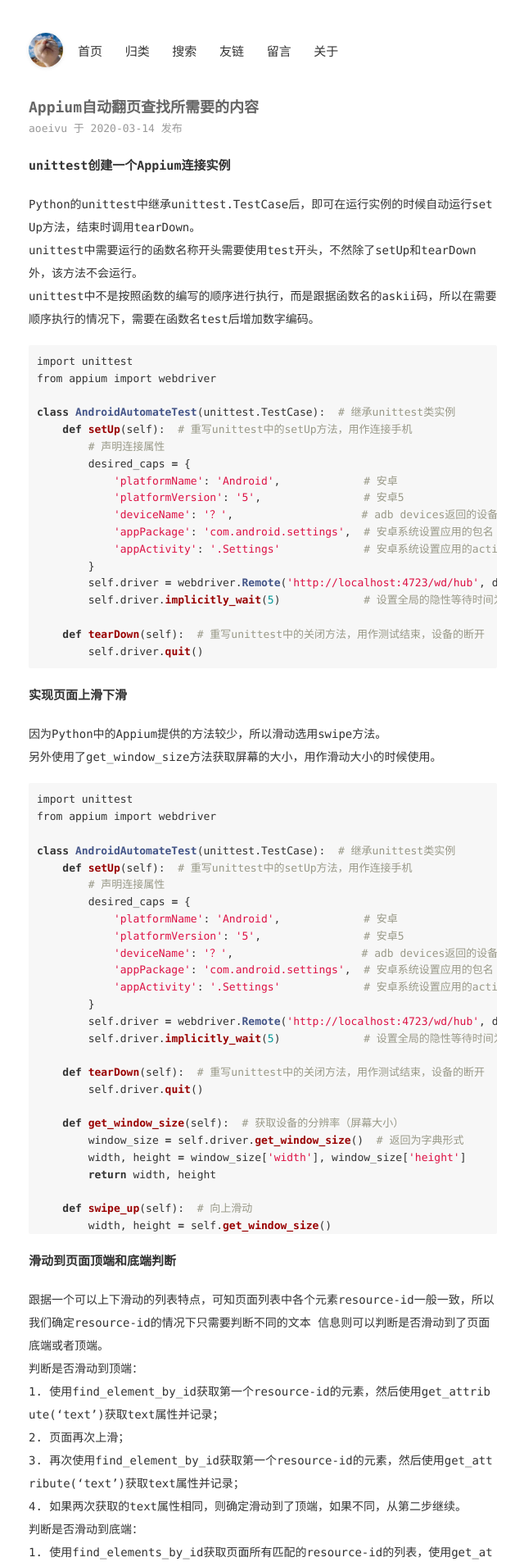
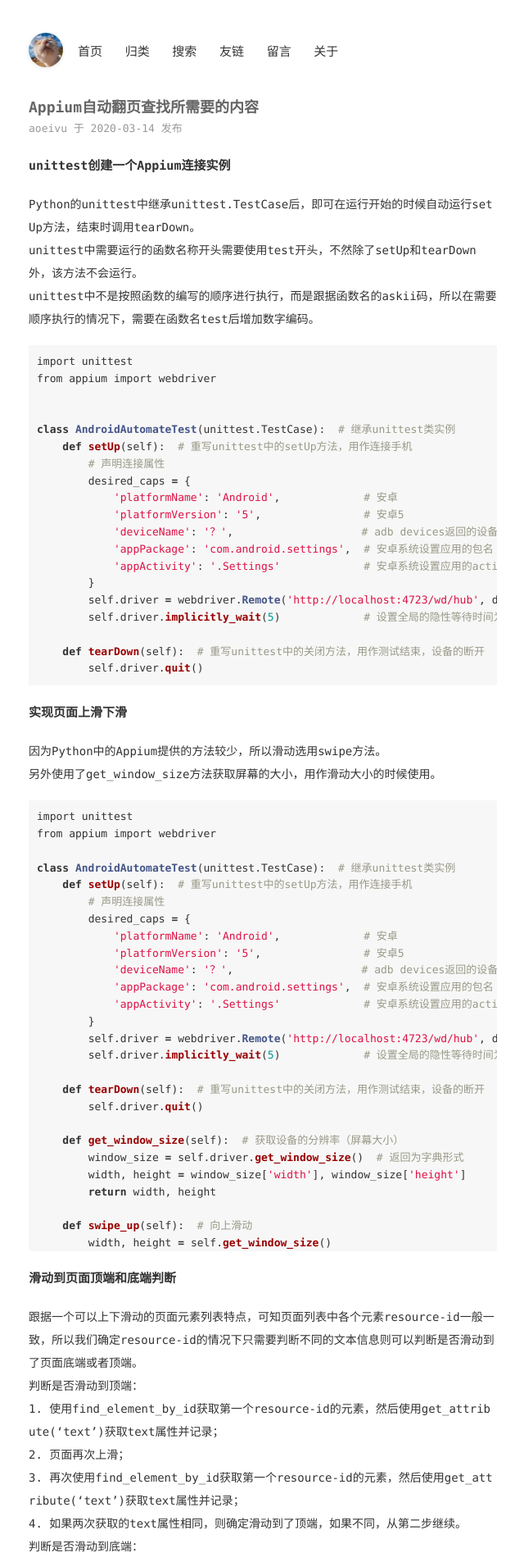
Before and after one commit to aoeivu/aoeivu, a Jekyll site: the page built from _posts/2020-03-14-Appium自动翻页查找所需要的内容.md, in a window 1280 px wide. Shown: the top 1905 px of the page at 82% size, without its empty margins (319-959 px from the left). Built offline with Jekyll 4.4.1, drawn with Linux system fonts in a browser that asks for light colours; Markdown is read by kramdown in place of the engine named in the settings; comment, search, counter and statistics services are not loaded; some of the changed text lies outside the part shown.

Commit message:
fix post

````diff
--- a/_posts/2020-03-14-Appium自动翻页查找所需要的内容.md
+++ b/_posts/2020-03-14-Appium自动翻页查找所需要的内容.md
@@ -5,12 +5,13 @@ categories: [Python]
 ---
 
 ### unittest创建一个Appium连接实例
-Python的unittest中继承unittest.TestCase后，即可在运行实例的时候自动运行setUp方法，结束时调用tearDown。
+Python的unittest中继承unittest.TestCase后，即可在运行开始的时候自动运行setUp方法，结束时调用tearDown。
 unittest中需要运行的函数名称开头需要使用test开头，不然除了setUp和tearDown外，该方法不会运行。
 unittest中不是按照函数的编写的顺序进行执行，而是跟据函数名的askii码，所以在需要顺序执行的情况下，需要在函数名test后增加数字编码。
 ```python
 import unittest
 from appium import webdriver
+
 
 class AndroidAutomateTest(unittest.TestCase):  # 继承unittest类实例
     def setUp(self):  # 重写unittest中的setUp方法，用作连接手机
@@ -72,8 +73,7 @@ class AndroidAutomateTest(unittest.TestCase):  # 继承unittest类实例
         self.driver.swipe(x, start_y, x, end_y, duration=600)
 ```
 ### 滑动到页面顶端和底端判断
-跟据一个可以上下滑动的列表特点，可知页面列表中各个元素resource-id一般一致，所以我们确定resource-id的情况下只需要判断不同的文本
-信息则可以判断是否滑动到了页面底端或者顶端。
+跟据一个可以上下滑动的页面元素列表特点，可知页面列表中各个元素resource-id一般一致，所以我们确定resource-id的情况下只需要判断不同的文本信息则可以判断是否滑动到了页面底端或者顶端。
 判断是否滑动到顶端：
     1. 使用find_element_by_id获取第一个resource-id的元素，然后使用get_attribute('text')获取text属性并记录；
     2. 页面再次上滑；
@@ -84,6 +84,7 @@ class AndroidAutomateTest(unittest.TestCase):  # 继承unittest类实例
     2. 页面下滑；
     3. 再次使用find_elements_by_id获取页面所有匹配的resource-id的列表，使用get_attribute('text')获取列表最后一个元素(页面底端)的text属性并记录；
     4. 如果两次获取的text属性相同，则确定滑动到了底端端，如果不同，从第二步继续。
+上滑的时候使用find_element_by_id因为我们只需要获取第一个出现的元素，但是没有获取最后一个元素属性的办法，所以使用find_elements_by_id，然后取列表最后一个值则为最后一个元素。
 ```python
 import unittest
 from appium import webdriver
````
